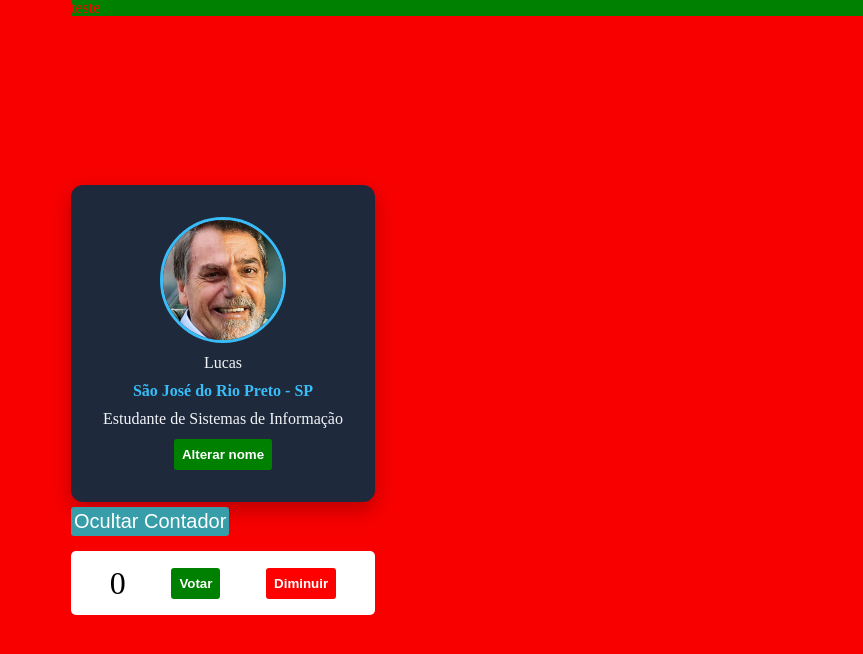
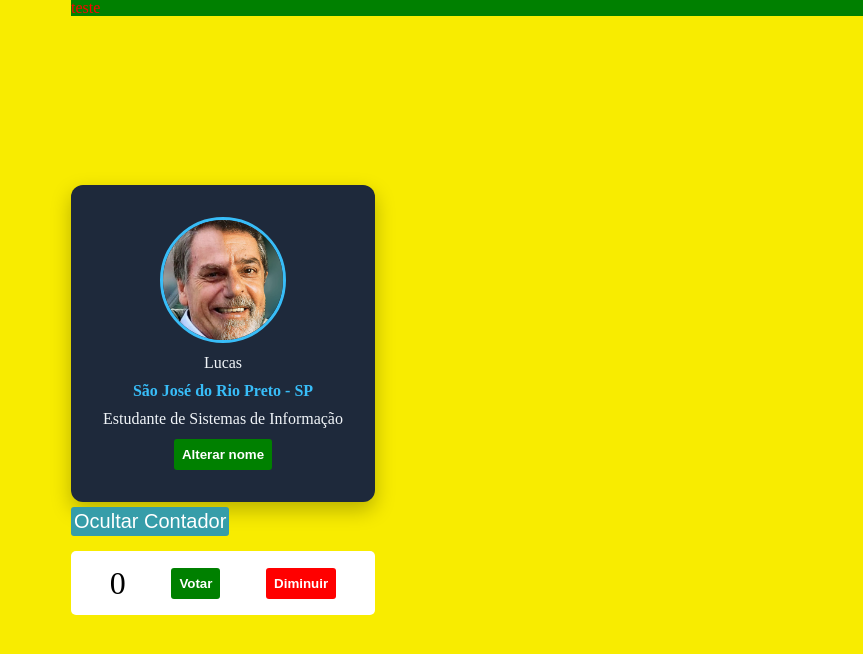
Before and after one commit to bailolucasteacher/use-states-boolean-string-numbers, a React (Vite) app: page / in a window 1280 px wide. Shown: the top 654 px of the page, without its empty margins (417-1280 px from the left). Built offline with nearby package versions, Linux system fonts and the light colour scheme.

Commit message:
mudando a cor

```diff
--- a/src/App.css
+++ b/src/App.css
@@ -1,5 +1,5 @@
 body {
-    background-color: rgb(248, 0, 0);
+    background-color: rgb(248, 236, 0);
     display: flex;
     align-items: center;
     justify-content: center;
```
